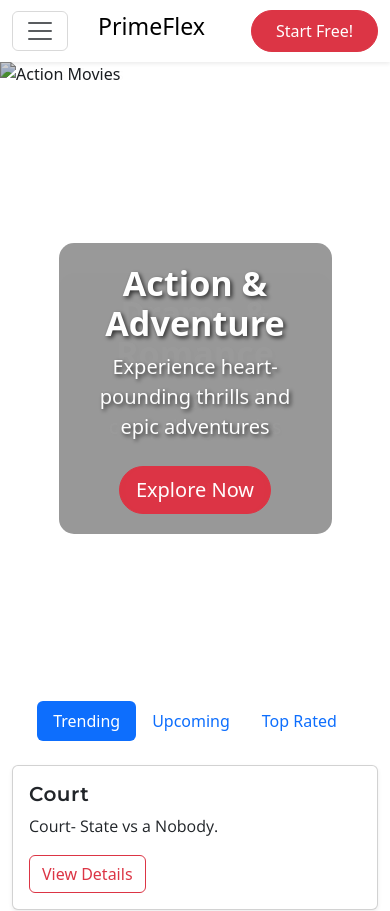
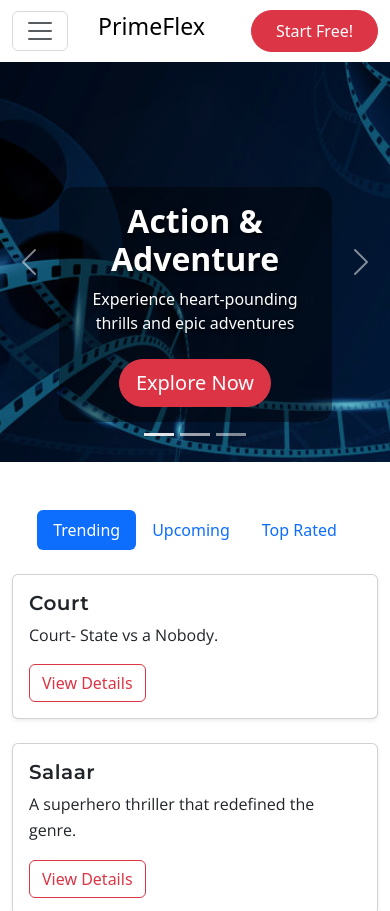
Before and after one commit to PoojithaVavilapalli/PrimeFlex, a plain HTML site: page index.html in a window 390 px wide. Shown: the top 911 px of the page. Drawn offline with nearby package versions, Linux system fonts and the light colour scheme.

Commit message:
added images

```diff
--- a/index.html
+++ b/index.html
@@ -150,7 +150,7 @@
 
         <div class="carousel-inner">
             <div class="carousel-item active" data-bs-interval="5000">
-                <img src="../romance.jpg" class="d-block w-100" alt="Action Movies">
+                <img src="romance.jpg" class="d-block w-100" alt="Action Movies">
                 <div class="carousel-caption">
                     <h2 class="display-4 fw-bold text-shadow">Action & Adventure</h2>
                     <p class="lead mb-4 text-shadow">Experience heart-pounding thrills and epic adventures</p>
@@ -159,7 +159,7 @@
             </div>
 
             <div class="carousel-item" data-bs-interval="5000">
-                <img src="../netfl.webp" class="d-block w-100" alt="Drama Movies">
+                <img src="netfl.webp" class="d-block w-100" alt="Drama Movies">
                 <div class="carousel-caption">
                     <h2 class="display-4 fw-bold text-shadow">Drama & Romance</h2>
                     <p class="lead mb-4 text-shadow">Immerse yourself in compelling stories</p>
@@ -168,7 +168,7 @@
             </div>
 
             <div class="carousel-item" data-bs-interval="5000">
-                <img src="../movie_act.jpg" class="d-block w-100" alt="Comedy Movies">
+                <img src="movie_act.jpg" class="d-block w-100" alt="Comedy Movies">
                 <div class="carousel-caption">
                     <h2 class="display-4 fw-bold text-shadow">Comedy Hits</h2>
                     <p class="lead mb-4 text-shadow">Laugh out loud with our comedy collection</p>
@@ -187,7 +187,7 @@
         </button>
     </div>
 
-    <!-- Add custom styles -->
+    <!-- Update the carousel styles -->
     <style>
         .carousel-item {
             transition: transform 1.2s ease-in-out;
@@ -219,14 +219,30 @@
             filter: brightness(0.8);
             object-fit: cover;
             height: 70vh;
+            width: 100%;
+            max-height: 600px; /* Prevent excessive height */
+            object-position: center;
         }
 
-        .btn-danger {
-            transition: transform 0.3s ease;
-        }
+        /* Add responsive breakpoints */
+        @media (max-width: 768px) {
+            .carousel-item img {
+                height: 50vh;
+                max-height: 400px;
+            }
 
-        .btn-danger:hover {
-            transform: scale(1.05);
+            .carousel-caption {
+                padding: 15px;
+                bottom: 10%;
+            }
+
+            .carousel-caption h2 {
+                font-size: 2rem;
+            }
+
+            .carousel-caption p {
+                font-size: 1rem;
+            }
         }
     </style>
 
```
Also changed, not shown: movie_act.jpg (added), netfl.webp (added), romance.jpg (added).
